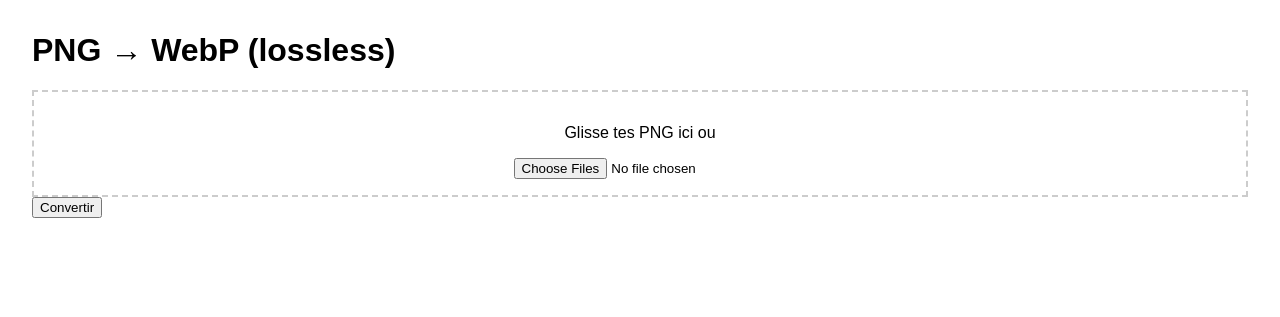
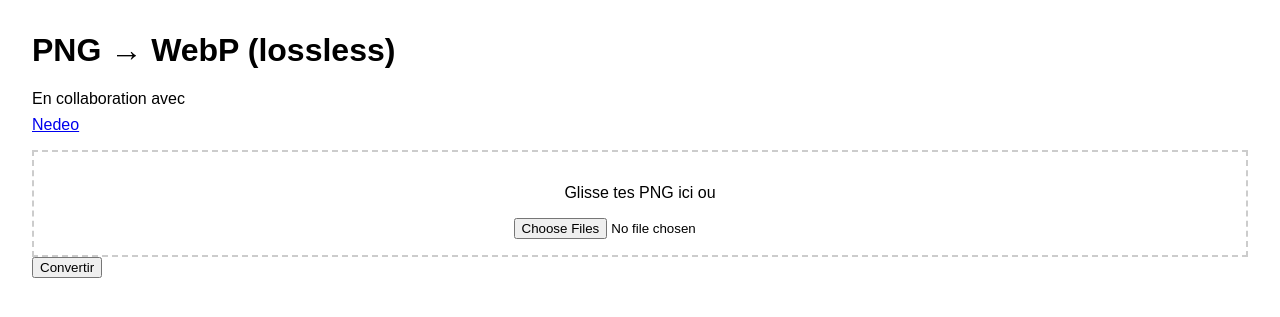
Before and after one commit to minecrom/vocte, a Flask app: page / in a window 1280 px wide. Shown: the top 317 px of the page. Run offline with Flask 3, Linux system fonts and the light colour scheme.

Commit message:
add nedeo link

```diff
--- a/vocte.com/templates/index.html
+++ b/vocte.com/templates/index.html
@@ -7,6 +7,7 @@
 </head>
 <body>
   <h1>PNG → WebP (lossless)</h1>
+  <p>En collaboration avec <a href="https://nedeo.fr/">Nedeo</a></p>
   <div id="drop-area">
     <p>Glisse tes PNG ici ou</p>
     <input type="file" id="pngfile" name="pngfile" accept="image/png" multiple>
```
